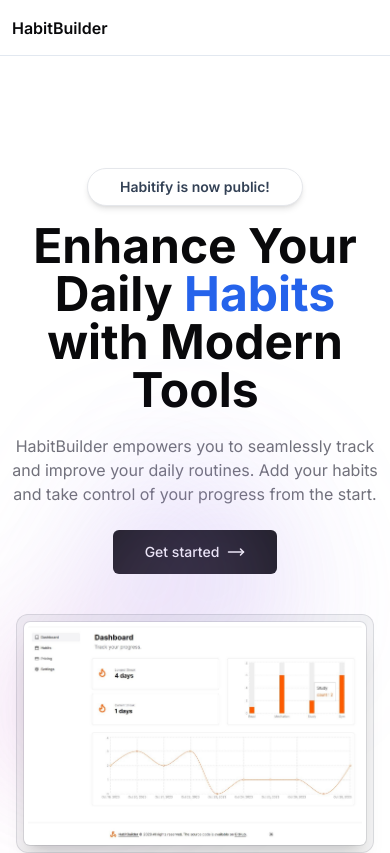
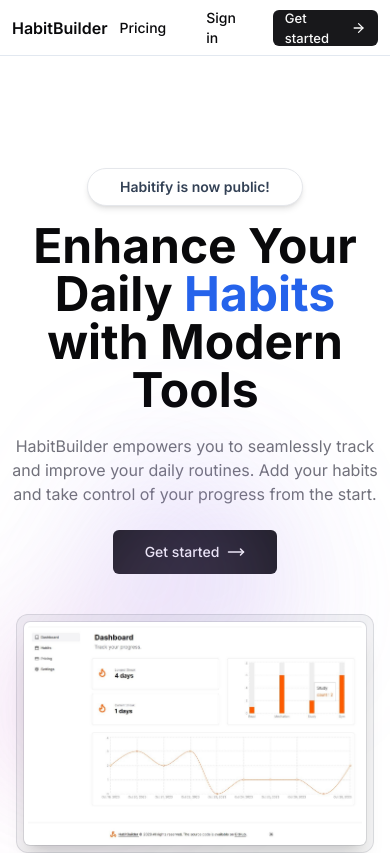
Before and after one commit to BerkinAker/habit-builder, a Next.js app: page / in a window 390 px wide. Shown: the top 853 px of the page. Built offline with nearby package versions, Linux system fonts and the light colour scheme; no server answers.

Commit message:
fix mobile

```diff
--- a/src/app/page.tsx
+++ b/src/app/page.tsx
@@ -118,7 +118,7 @@
               />
             </div>
           </div>
-
+        </div>
         <div className="col-span-2">
           <div className="mx-auto max-w-6xl px-6 lg:px-10">
             <div className="flow-root mt-18 sm:mt-24">
@@ -135,7 +135,6 @@
           </div>
         </div>
       </div>
-      </div>
     </>
   )
 }
--- a/src/components/navbar.tsx
+++ b/src/components/navbar.tsx
@@ -17,8 +17,7 @@
             HabitBuilder
           </Link>
 
-          {/* <FrontPageMobileNav isAuth={ } /> */}
-          <div className="hidden sm:flex items-center space-x-4">
+          <div className="flex items-center space-x-4">
             {!user ? (
               <>
                 <Link
```
Lines whose indentation alone changed are shown as unchanged.
